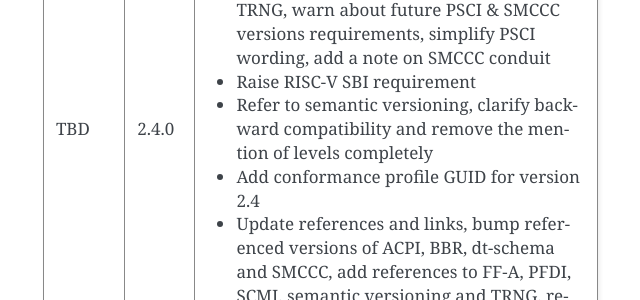
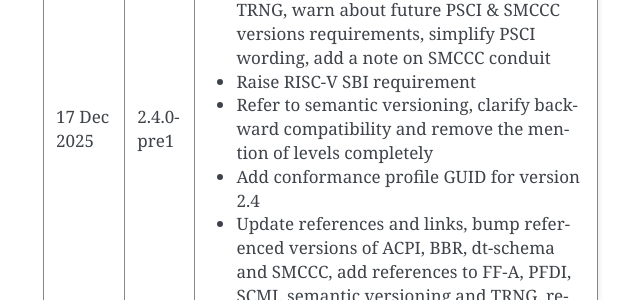
Before and after one commit to ARM-software/ebbr, a Sphinx documentation site: the page built from source/index.rst, in a window 1280 px wide and 900 px high, scrolled down 2611 px. Shown: the part 155-455 px from the top of the window, without its empty margins (377-1017 px from the left). Built offline with Sphinx 7.4.7, drawn with Linux system fonts in a browser that asks for light colours.

Commit message:
v2.4.0-pre1
v2.4.0-pre1 pre-release for review.

Signed-off-by: Vincent Stehlé <vincent.stehle@arm.com>

```diff
--- a/source/index.rst
+++ b/source/index.rst
@@ -114,8 +114,8 @@ Creative Commons, PO Box 1866, Mountain View, CA 94042, USA.
        - Bump referenced versions: UEFI to v2.11, PSCI to v1.3, SMCCC to 1.6 G,
          BBR to v2.1 and dt-schema to v2024.09
        - Move some footnotes around
-   * - TBD
-     - 2.4.0
+   * - 17 Dec 2025
+     - 2.4.0-pre1
      - - Recommend the EFI Graphics Output Protocol
        - Split AArch64 requirements section § 3.2, add conditional requirements
          on FF-A, PFDI and SCMI, recommend SOC_ID and TRNG, warn about future
```
